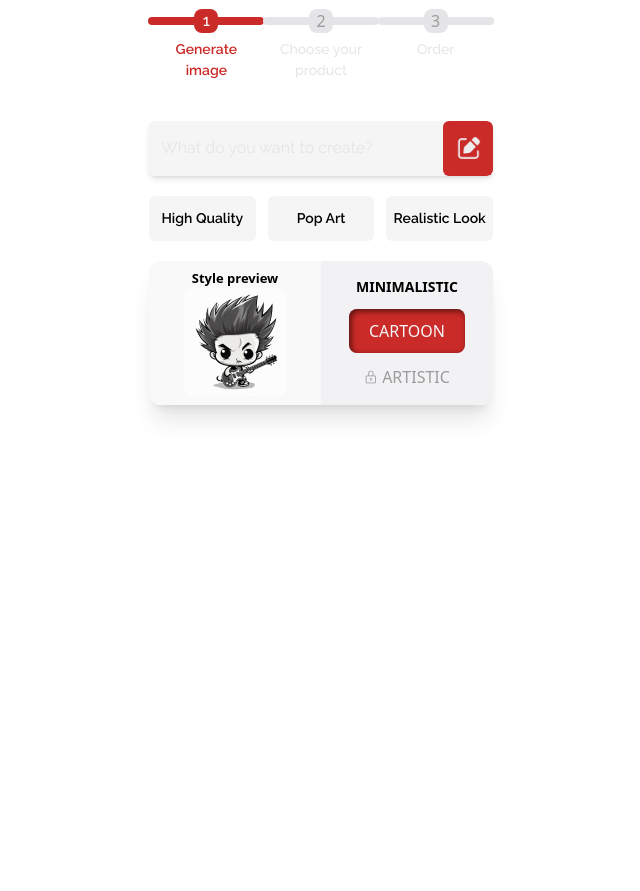
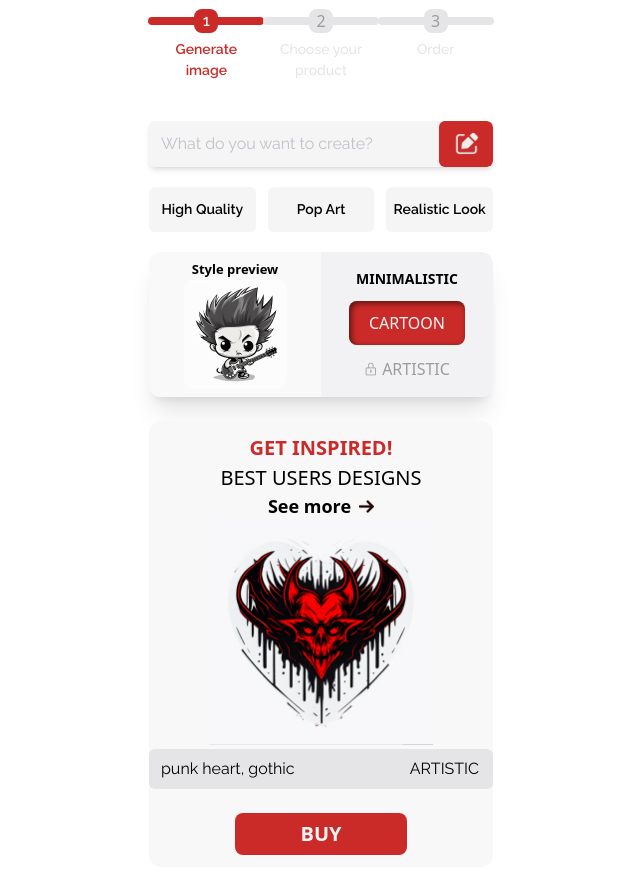
Before and after one commit to oliwierPosiakow/giveMeArt, a React (Vite) app: page / in a window 1280 px wide. Shown: the part 300-1191 px from the top of the page, without its empty margins (319-959 px from the left). Before the commit the page ends 800 px from the top, so only its background shows below. Built offline with nearby package versions, Linux system fonts and the light colour scheme.

Commit message:
Card included

```diff
--- a/src/components/App.jsx
+++ b/src/components/App.jsx
@@ -4,6 +4,7 @@ import ProgressBar from "./ProgressBar.jsx";
 import Input from "./UI/Input.jsx";
 import Panel from "./UI/Panel.jsx";
 import Ad from './Ad.jsx'
+import Card from "./Card.jsx";
 
 function App() {
 
@@ -19,6 +20,7 @@ function App() {
               <Panel text={'Realistic Look'}/>
           </div>
           <Ad/>
+          <Card/>
       </div>
   )
 }
--- /dev/null
+++ b/src/components/Card.jsx
@@ -0,0 +1,34 @@
+import React from 'react';
+import punkImg from '/exampleImg.jpg'
+import arrow from '/arrowRight.svg'
+function Card() {
+    return (
+        <div className='flex flex-col justify-center items-center w-full bg-[#f8f8f9] rounded-xl py-3'>
+
+            <p className='uppercase font-medium text-[20px] text-center'>
+                <span className='block font-bold text-accent'>
+                    Get Inspired!
+                </span>
+                BEST USERS DESIGNS
+            </p>
+
+            <div className='flex gap-2 text-[18px] items-center font-semi-bold'>
+                <a href='#'>See more</a>
+                <img className='w-[15px] h-[15px] bottom-0' src={arrow} alt="Arrow right"/>
+            </div>
+
+            <img className='w-[224px]' src={punkImg} alt="Punk, ghotic image."/>
+
+            <div className='w-full flex justify-between align-middle bg-gray rounded-md mt-1 overflow-hidden'>
+                <p className='px-3 py-2 font-raleway font-medium'>punk heart, gothic</p>
+                <div className='px-3.5 py-2 bg-gradient-to-t from-[rgb(209, 209, 210)] to-[rgba(207, 207, 208, 0.00)]'>
+                    <p className='font-raleway font-medium uppercase'>artistic</p>
+                </div>
+            </div>
+
+            <a className='uppercase text-offwhite bg-accent w-1/2 text-center py-1.5 rounded-lg text-[20px] font-semi-bold mt-6' href="#">buy</a>
+        </div>
+    );
+}
+
+export default Card;
--- a/src/components/UI/Input.jsx
+++ b/src/components/UI/Input.jsx
@@ -4,8 +4,8 @@ import penIcon from '/penIcon.png'
 function Input({placeholder}) {
     return (
         <div className='w-full flex bg-offwhite shadow-md rounded-md overflow-hidden mt-[40px] mb-[20px]'>
-            <input className='px-3 w-full text-text font-raleway font-medium bg-offwhite placeholder:text-gray' type="text" placeholder={placeholder}/>
-            <div className='bg-accent flex items-center justify-center p-3 rounded-md cursor-pointer'>
+            <input className='px-3 w-full text-text font-raleway font-medium bg-offwhite placeholder:text-[#C0C1C9]' type="text" placeholder={placeholder}/>
+            <div className='bg-accent flex items-center justify-center py-2 px-3.5 rounded-md cursor-pointer'>
                 <img src={penIcon} alt=""/>
             </div>
         </div>
```
Also changed, not shown: public/arrowRight.svg (added).
